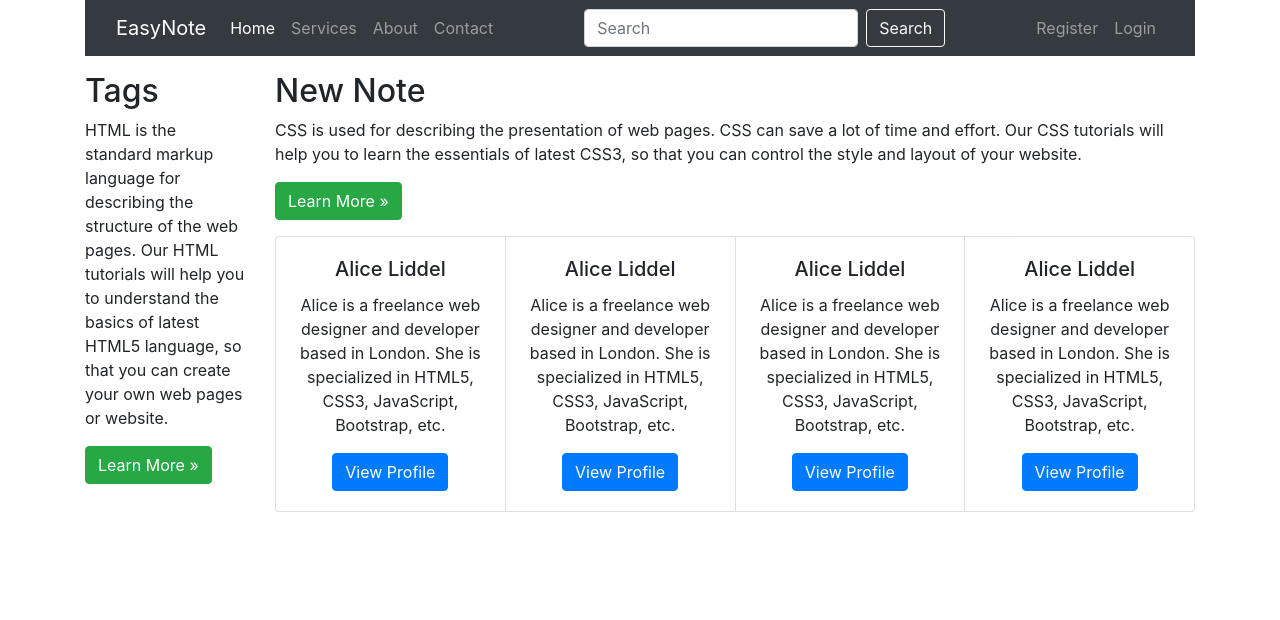
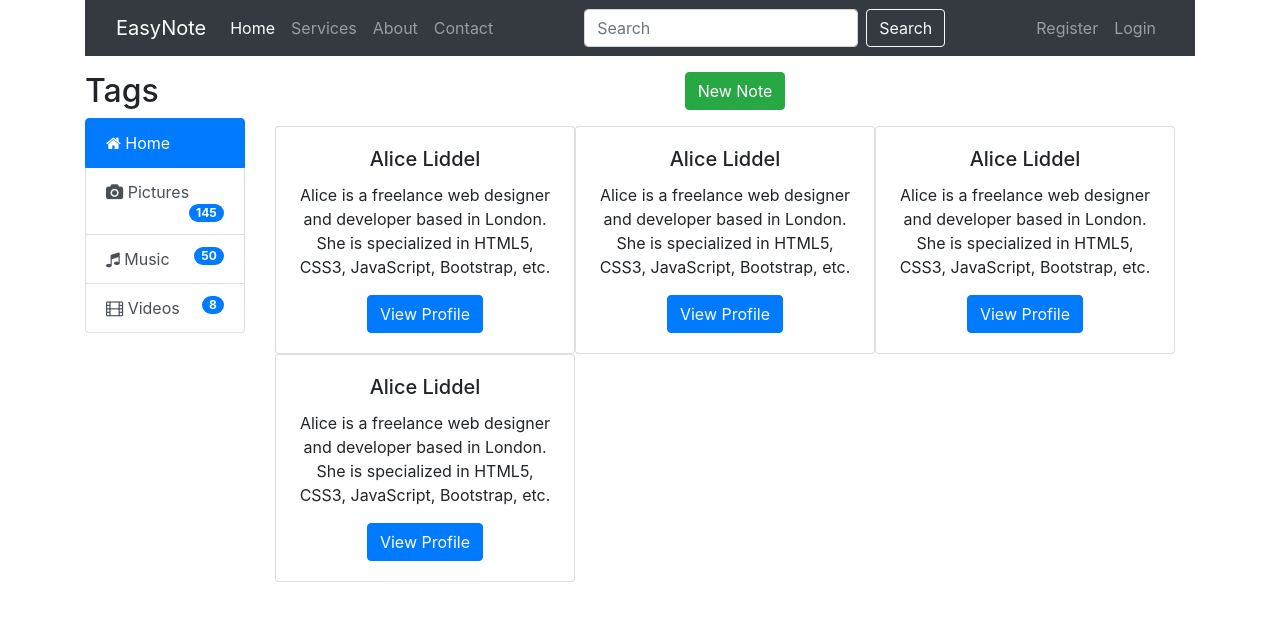
Before and after one commit to fabiocosta07/easynote, a React (Create React App) app in the folder frontend/my-app/: page / in a window 1280 px wide. Shown: the top 620 px of the page. Built offline with nearby package versions, Linux system fonts and the light colour scheme.

Commit message:
list groups for tags + new note button

```diff
--- a/frontend/my-app/src/App.js
+++ b/frontend/my-app/src/App.js
@@ -34,42 +34,54 @@ function App() {
         <div class="row">
           <div class="col-md-2">
               <h2>Tags</h2>
-              <p>HTML is the standard markup language for describing the structure of the web pages. Our HTML tutorials will help you to understand the basics of latest HTML5 language, so that you can create your own web pages or website.</p>
-              <p><a href="https://www.tutorialrepublic.com/html-tutorial/" target="_blank" class="btn btn-success">Learn More »</a></p>
+              <div class="list-group">
+    <a href="#" class="list-group-item list-group-item-action active">
+        <i class="fa fa-home"></i> Home
+    </a>
+    <a href="#" class="list-group-item list-group-item-action">
+        <i class="fa fa-camera"></i> Pictures <span class="badge badge-pill badge-primary pull-right">145</span>
+    </a>
+    <a href="#" class="list-group-item list-group-item-action">
+        <i class="fa fa-music"></i> Music <span class="badge badge-pill badge-primary pull-right">50</span>
+    </a>
+    <a href="#" class="list-group-item list-group-item-action">
+        <i class="fa fa-film"></i> Videos <span class="badge badge-pill badge-primary pull-right">8</span>
+    </a>
+</div>
           </div>
           <div class="col-md-10">
               <div class="row">
                   <div class="col">
-                      <h2>New Note</h2>
-                      <p>CSS is used for describing the presentation of web pages. CSS can save a lot of time and effort. Our CSS tutorials will help you to learn the essentials of latest CSS3, so that you can control the style and layout of your website.</p>
-                      <p><a href="https://www.tutorialrepublic.com/css-tutorial/" target="_blank" class="btn btn-success">Learn More »</a></p>
+                    <div class="d-flex justify-content-center">
+                      <p><a href="https://www.tutorialrepublic.com/css-tutorial/" target="_blank" class="btn btn-success">New Note</a></p>
+                    </div>
                   </div>
               </div>
               <div class="row">
                   <div class="col">
-                      <div class="card-group">
-                          <div class="card">
+                    <div class="d-flex flex-wrap">
+                          <div class="card" style={{width:"300px"}}>
                               <div class="card-body text-center">
                                   <h5 class="card-title">Alice Liddel</h5>
                                   <p class="card-text">Alice is a freelance web designer and developer based in London. She is specialized in HTML5, CSS3, JavaScript, Bootstrap, etc.</p>
                                   <a href="#" class="btn btn-primary">View Profile</a>
                               </div>
                           </div>
-                          <div class="card" >
+                          <div class="card" style={{width:"300px"}}>
                               <div class="card-body text-center">
                                   <h5 class="card-title">Alice Liddel</h5>
                                   <p class="card-text">Alice is a freelance web designer and developer based in London. She is specialized in HTML5, CSS3, JavaScript, Bootstrap, etc.</p>
                                   <a href="#" class="btn btn-primary">View Profile</a>
                               </div>
                           </div>
-                          <div class="card" >
+                          <div class="card" style={{width:"300px"}} >
                               <div class="card-body text-center">
                                   <h5 class="card-title">Alice Liddel</h5>
                                   <p class="card-text">Alice is a freelance web designer and developer based in London. She is specialized in HTML5, CSS3, JavaScript, Bootstrap, etc.</p>
                                   <a href="#" class="btn btn-primary">View Profile</a>
                               </div>
                           </div>
-                          <div class="card" >
+                          <div class="card" style={{width:"300px"}} >
                               <div class="card-body text-center">
                                   <h5 class="card-title">Alice Liddel</h5>
                                   <p class="card-text">Alice is a freelance web designer and developer based in London. She is specialized in HTML5, CSS3, JavaScript, Bootstrap, etc.</p>
```
Also changed, not shown: 1 other file (tests, documents, lock files or other folders).
